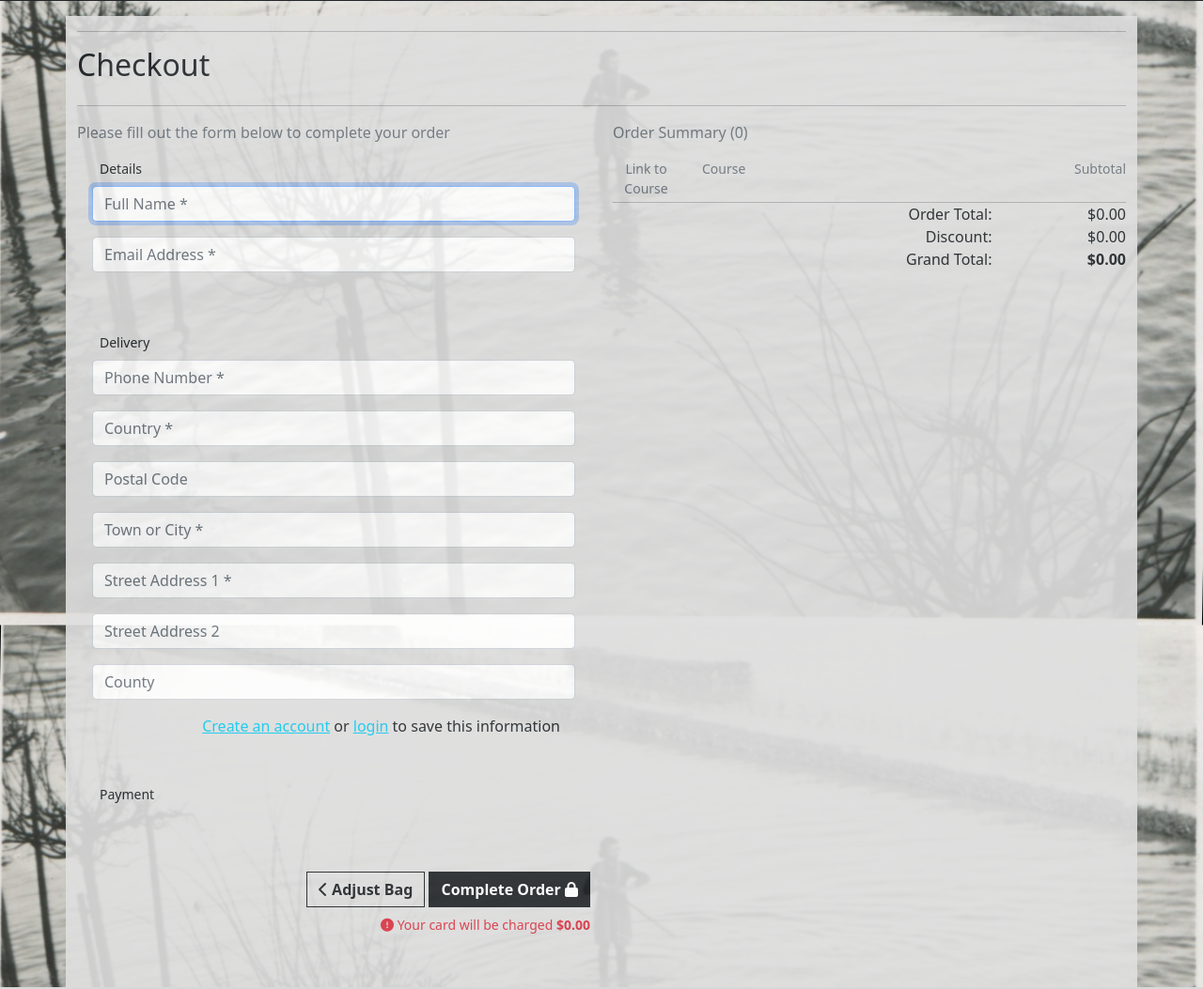
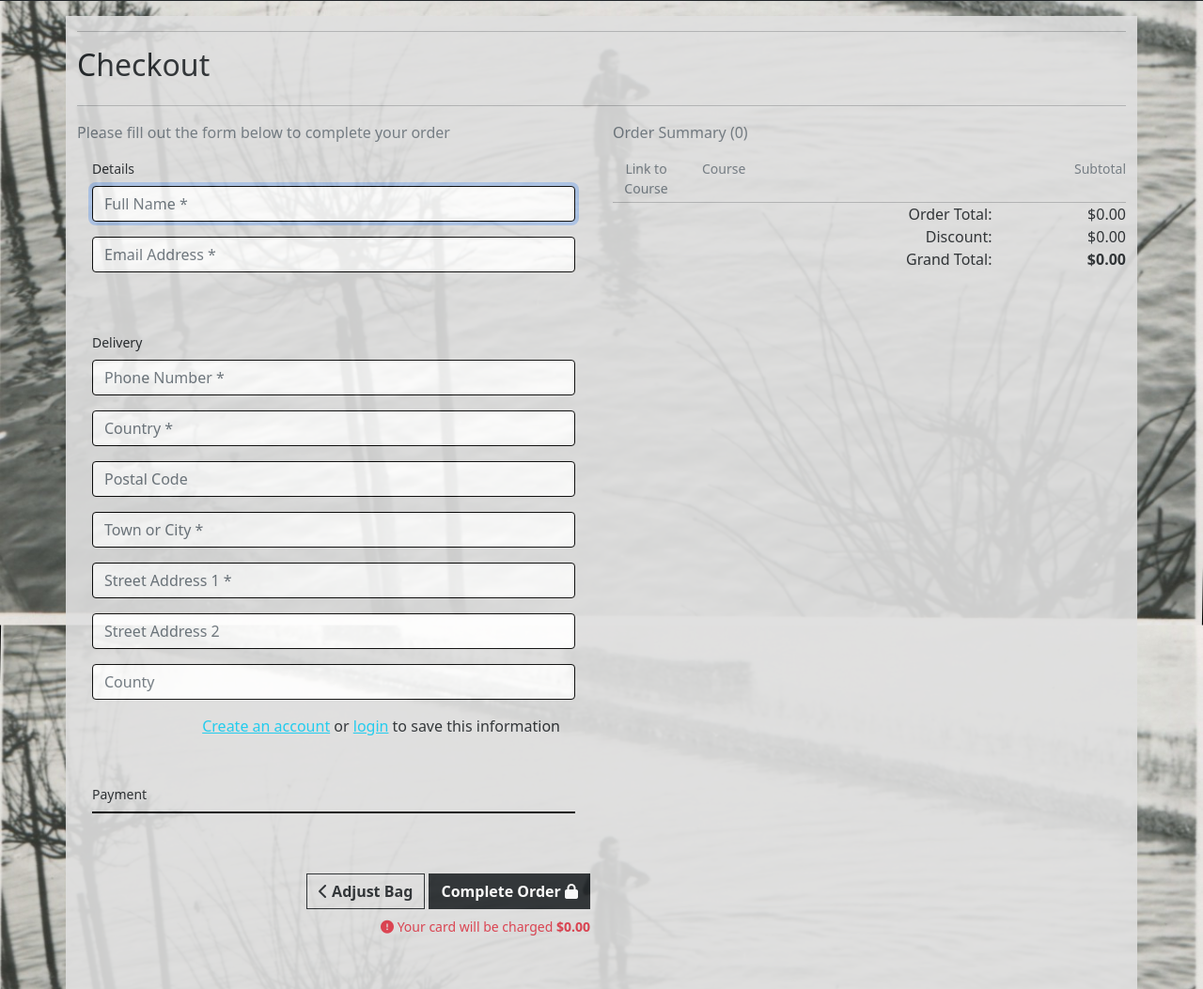
Before and after one commit to VladaAlek/pp-commerce-261124, a Django app: template checkout/templates/checkout/checkout.html in a window 1280 px wide. Shown: the part 173-1226 px from the top of the page at 94% size. Run offline with Django 3.2, Linux system fonts and the light colour scheme; the template is opened without the code that fills it: values that come from a table or form of the project are taken from there, others are empty; some libraries are stand-ins or nearby versions.

Commit message:
add checkout form additional styling

```diff
--- a/checkout/static/checkout/css/checkout.css
+++ b/checkout/static/checkout/css/checkout.css
@@ -1,3 +1,6 @@
+/* styling order summary*/
+
+
 .checkout-logo-container {
     background-color:rgb(25, 135, 84);
     width: 69px;
@@ -12,3 +15,16 @@
     width: 60.98px;
     height: 60.98px;
 }
+
+/*styling checkout form*/
+
+.fieldset-label {
+    position: relative;
+    right: .5rem;
+}
+
+#payment-form .form-control,
+#card-element {
+    color: #000;
+    border: 1px solid #000;
+}
```
